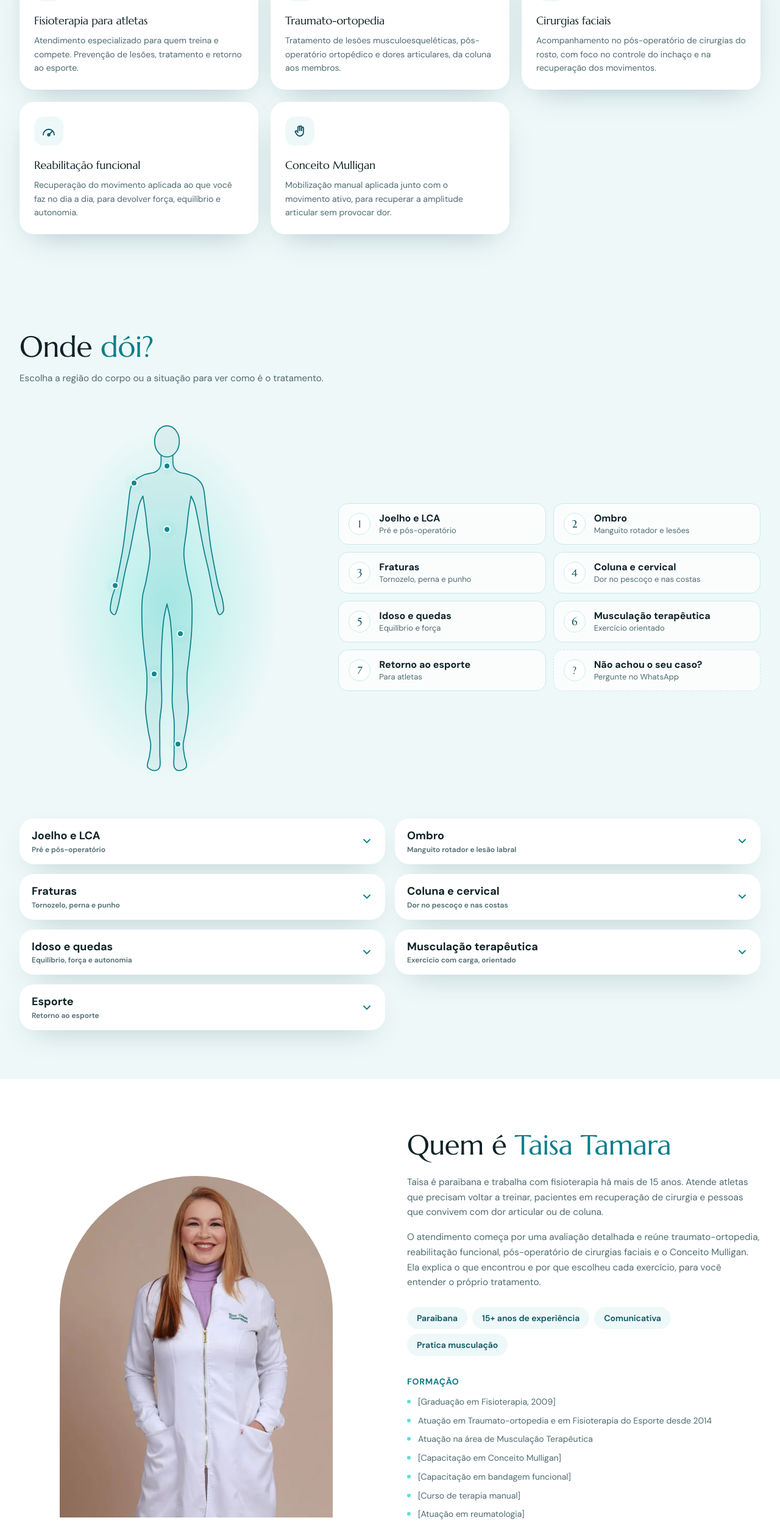
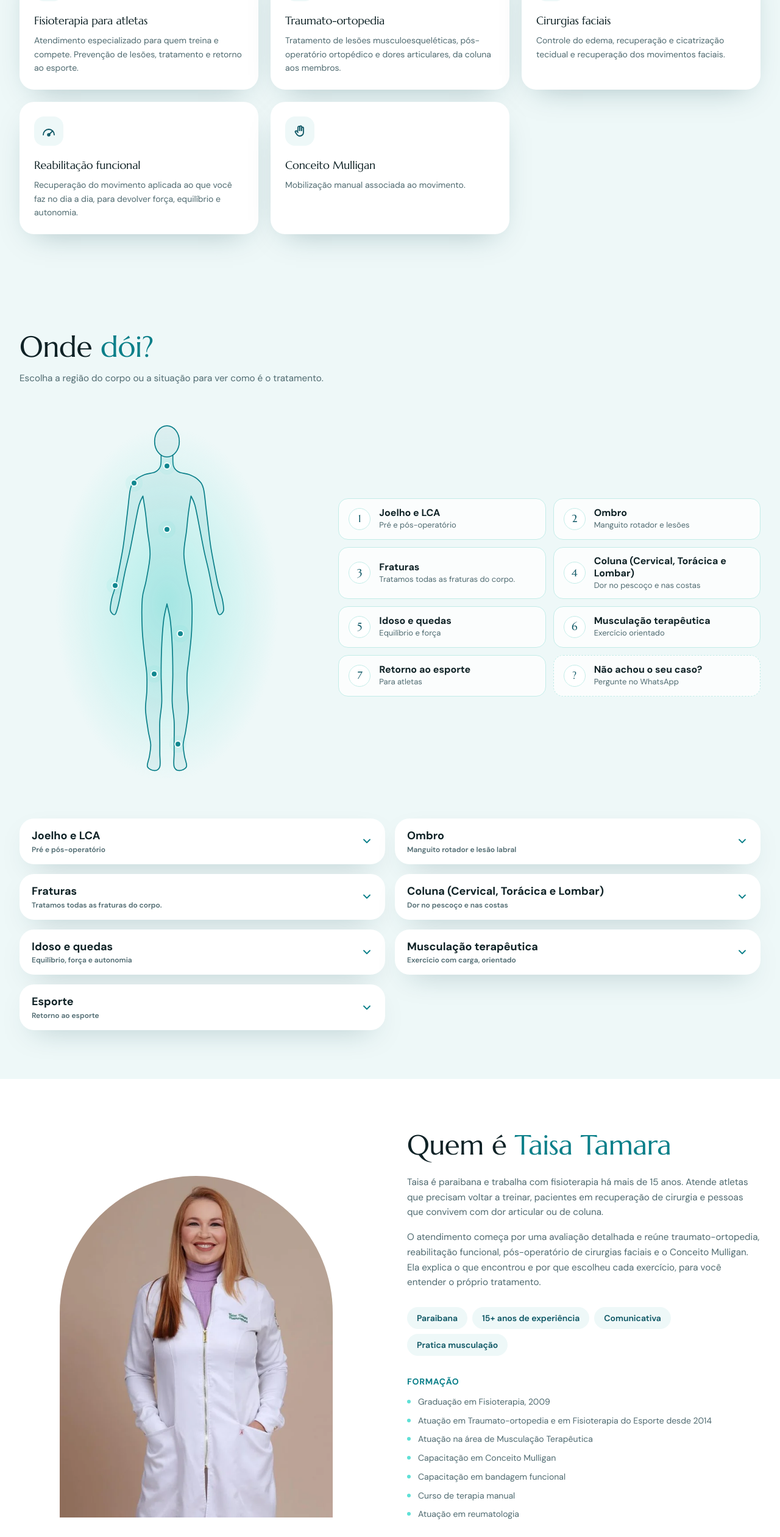
Before and after one commit to GustavoThemyus/taisatamara, a website built with Vite: page index.html in a window 1280 px wide. Shown: the part 1143-3663 px from the top of the page at 61% size. Built offline with nearby package versions, Linux system fonts and the light colour scheme.

Commit message:
Atualiza os textos dos serviços e tratamentos e tira os colchetes da formação

```diff
--- a/index.html
+++ b/index.html
@@ -256,8 +256,7 @@
             </span>
             <h3 class="mt-5 text-lg font-normal leading-snug text-ink">Cirurgias faciais</h3>
             <p class="mt-2 text-sm leading-relaxed text-ink-muted">
-              Acompanhamento no pós-operatório de cirurgias do rosto, com foco no controle
-              do inchaço e na recuperação dos movimentos.
+              Controle do edema, recuperação e cicatrização tecidual e recuperação dos movimentos faciais.
             </p>
           </li>
 
@@ -286,8 +285,7 @@
             </span>
             <h3 class="mt-5 text-lg font-normal leading-snug text-ink">Conceito Mulligan</h3>
             <p class="mt-2 text-sm leading-relaxed text-ink-muted">
-              Mobilização manual aplicada junto com o movimento ativo, para recuperar a
-              amplitude articular sem provocar dor.
+              Mobilização manual associada ao movimento.
             </p>
           </li>
         </ul>
@@ -365,11 +363,11 @@
           </a>
           <a href="#trat-fraturas" class="card-regiao" data-card data-trat="fraturas" data-abre="fraturas">
             <span class="card-regiao__num" aria-hidden="true">3</span>
-            <span><span class="card-regiao__titulo">Fraturas</span><span class="card-regiao__sub">Tornozelo, perna e punho</span></span>
+            <span><span class="card-regiao__titulo">Fraturas</span><span class="card-regiao__sub">Tratamos todas as fraturas do corpo.</span></span>
           </a>
           <a href="#trat-coluna" class="card-regiao" data-card data-trat="coluna" data-abre="coluna">
             <span class="card-regiao__num" aria-hidden="true">4</span>
-            <span><span class="card-regiao__titulo">Coluna e cervical</span><span class="card-regiao__sub">Dor no pescoço e nas costas</span></span>
+            <span><span class="card-regiao__titulo">Coluna (Cervical, Torácica e Lombar)</span><span class="card-regiao__sub">Dor no pescoço e nas costas</span></span>
           </a>
           <a href="#trat-idoso" class="card-regiao" data-card data-trat="idoso" data-abre="idoso">
             <span class="card-regiao__num" aria-hidden="true">5</span>
@@ -448,7 +446,7 @@
             <summary>
               <span>
                 <span class="block text-lg font-extrabold leading-snug text-ink">Fraturas</span>
-                <span class="mt-0.5 block text-xs font-semibold text-ink-muted">Tornozelo, perna e punho</span>
+                <span class="mt-0.5 block text-xs font-semibold text-ink-muted">Tratamos todas as fraturas do corpo.</span>
               </span>
               <svg viewBox="0 0 24 24" fill="none" stroke="currentColor" stroke-width="2.2" stroke-linecap="round" stroke-linejoin="round" class="acordeao__seta h-5 w-5 text-turq" aria-hidden="true"><path d="m6 9 6 6 6-6" /></svg>
             </summary>
@@ -473,16 +471,16 @@
           <details id="trat-coluna" name="tratamento" class="acordeao reveal">
             <summary>
               <span>
-                <span class="block text-lg font-extrabold leading-snug text-ink">Coluna e cervical</span>
+                <span class="block text-lg font-extrabold leading-snug text-ink">Coluna (Cervical, Torácica e Lombar)</span>
                 <span class="mt-0.5 block text-xs font-semibold text-ink-muted">Dor no pescoço e nas costas</span>
               </span>
               <svg viewBox="0 0 24 24" fill="none" stroke="currentColor" stroke-width="2.2" stroke-linecap="round" stroke-linejoin="round" class="acordeao__seta h-5 w-5 text-turq" aria-hidden="true"><path d="m6 9 6 6 6-6" /></svg>
             </summary>
             <div class="acordeao__corpo">
-              <p class="text-sm leading-relaxed text-ink-muted">Tratamento da dor no pescoço e nas costas com terapia manual, incluindo o Conceito Mulligan, e exercícios.</p>
+              <p class="text-sm leading-relaxed text-ink-muted">Tratamento da dor com terapia manual, incluindo o Conceito Mulligan e exercícios.</p>
               <ol class="etapas mt-4">
-            <li><span><strong>Avaliação</strong>Postura, movimento e rotina, para achar o que sobrecarrega a coluna.</span></li>
-            <li><span><strong>Terapia manual</strong>Mobilização para reduzir a dor e ganhar movimento.</span></li>
+            <li><span><strong>Avaliação</strong>Postura, movimento e rotina, com o objetivo de identificar a causa do problema.</span></li>
+            <li><span><strong>Terapia manual</strong>Manipulação para reduzir a dor e melhorar a mobilidade.</span></li>
             <li><span><strong>Exercício</strong>Fortalecimento e orientações para manter o resultado no dia a dia.</span></li>
               </ol>
               <a href="https://wa.me/5583988849429" data-wa-texto="Olá! Gostaria de saber mais sobre: coluna e cervical." class="btn-pill mt-5">
@@ -507,8 +505,8 @@
             <div class="acordeao__corpo">
               <p class="text-sm leading-relaxed text-ink-muted">Trabalho de equilíbrio e força para quem quer se mover com mais segurança e manter a independência.</p>
               <ol class="etapas mt-4">
-            <li><span><strong>Avaliação</strong>Equilíbrio, força e forma de caminhar.</span></li>
-            <li><span><strong>Treino funcional</strong>Exercícios ligados a levantar, caminhar e subir escadas.</span></li>
+            <li><span><strong>Avaliação</strong>Equilíbrio, força e mobilidade.</span></li>
+            <li><span><strong>Treino funcional</strong>Exercícios com o objetivo de devolver ou melhorar a mobilidade do paciente, como levantar, caminhar, subir e descer escadas.</span></li>
             <li><span><strong>Orientação</strong>Ajustes na casa e na rotina para reduzir o risco de queda.</span></li>
               </ol>
               <a href="https://wa.me/5583988849429" data-wa-texto="Olá! Gostaria de saber mais sobre: idoso e prevenção de quedas." class="btn-pill mt-5">
@@ -617,13 +615,13 @@
 
           <h3 class="mt-8 text-sm font-sans font-bold uppercase tracking-wider text-turq">Formação</h3>
           <ul class="mt-3 space-y-2 text-sm leading-relaxed text-ink-muted">
-            <li class="flex gap-3"><span class="mt-2 h-1.5 w-1.5 shrink-0 rounded-full bg-aqua" aria-hidden="true"></span><span>[Graduação em Fisioterapia, 2009]</span></li>
+            <li class="flex gap-3"><span class="mt-2 h-1.5 w-1.5 shrink-0 rounded-full bg-aqua" aria-hidden="true"></span><span>Graduação em Fisioterapia, 2009</span></li>
             <li class="flex gap-3"><span class="mt-2 h-1.5 w-1.5 shrink-0 rounded-full bg-aqua" aria-hidden="true"></span><span>Atuação em Traumato-ortopedia e em Fisioterapia do Esporte desde 2014</span></li>
             <li class="flex gap-3"><span class="mt-2 h-1.5 w-1.5 shrink-0 rounded-full bg-aqua" aria-hidden="true"></span><span>Atuação na área de Musculação Terapêutica</span></li>
-            <li class="flex gap-3"><span class="mt-2 h-1.5 w-1.5 shrink-0 rounded-full bg-aqua" aria-hidden="true"></span><span>[Capacitação em Conceito Mulligan]</span></li>
-            <li class="flex gap-3"><span class="mt-2 h-1.5 w-1.5 shrink-0 rounded-full bg-aqua" aria-hidden="true"></span><span>[Capacitação em bandagem funcional]</span></li>
-            <li class="flex gap-3"><span class="mt-2 h-1.5 w-1.5 shrink-0 rounded-full bg-aqua" aria-hidden="true"></span><span>[Curso de terapia manual]</span></li>
-            <li class="flex gap-3"><span class="mt-2 h-1.5 w-1.5 shrink-0 rounded-full bg-aqua" aria-hidden="true"></span><span>[Atuação em reumatologia]</span></li>
+            <li class="flex gap-3"><span class="mt-2 h-1.5 w-1.5 shrink-0 rounded-full bg-aqua" aria-hidden="true"></span><span>Capacitação em Conceito Mulligan</span></li>
+            <li class="flex gap-3"><span class="mt-2 h-1.5 w-1.5 shrink-0 rounded-full bg-aqua" aria-hidden="true"></span><span>Capacitação em bandagem funcional</span></li>
+            <li class="flex gap-3"><span class="mt-2 h-1.5 w-1.5 shrink-0 rounded-full bg-aqua" aria-hidden="true"></span><span>Curso de terapia manual</span></li>
+            <li class="flex gap-3"><span class="mt-2 h-1.5 w-1.5 shrink-0 rounded-full bg-aqua" aria-hidden="true"></span><span>Atuação em reumatologia</span></li>
           </ul>
 
           <a href="#agendar" class="btn-pill mt-7">
```
